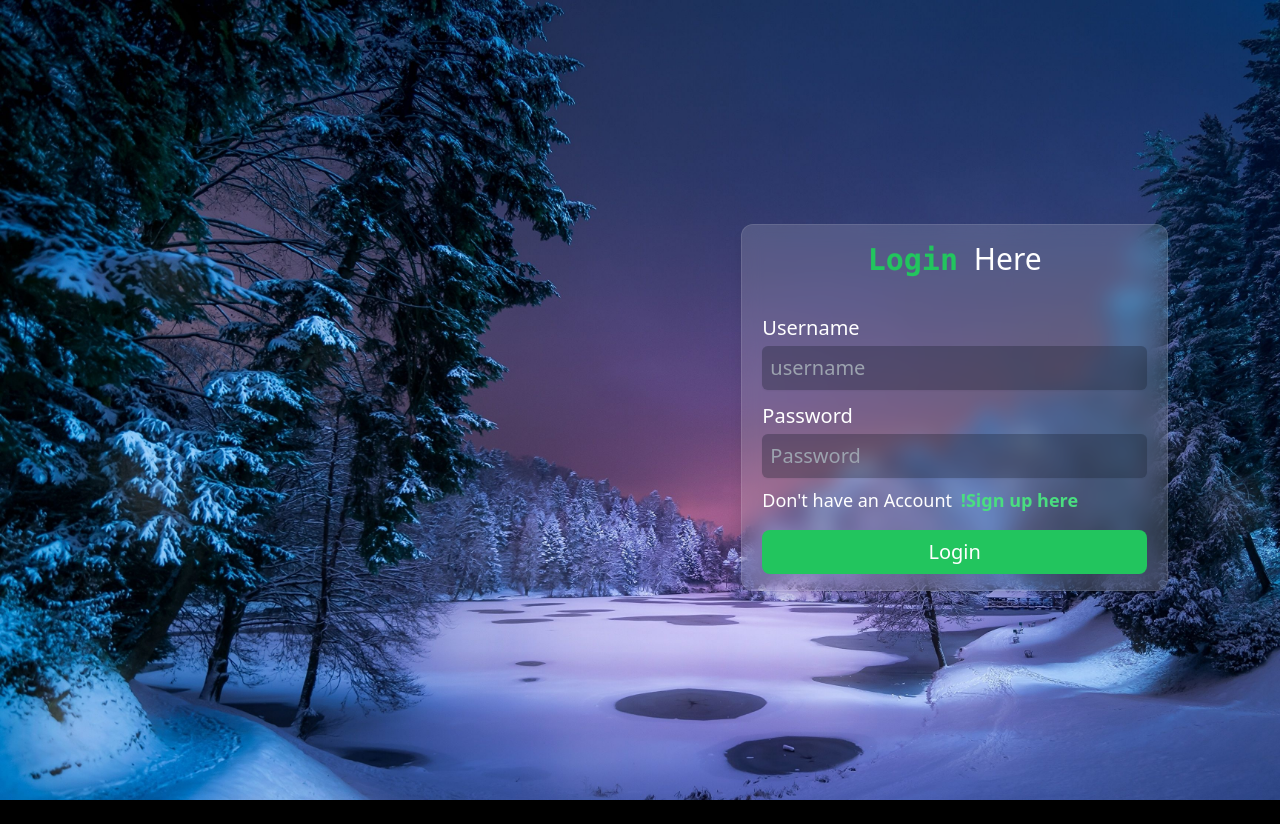
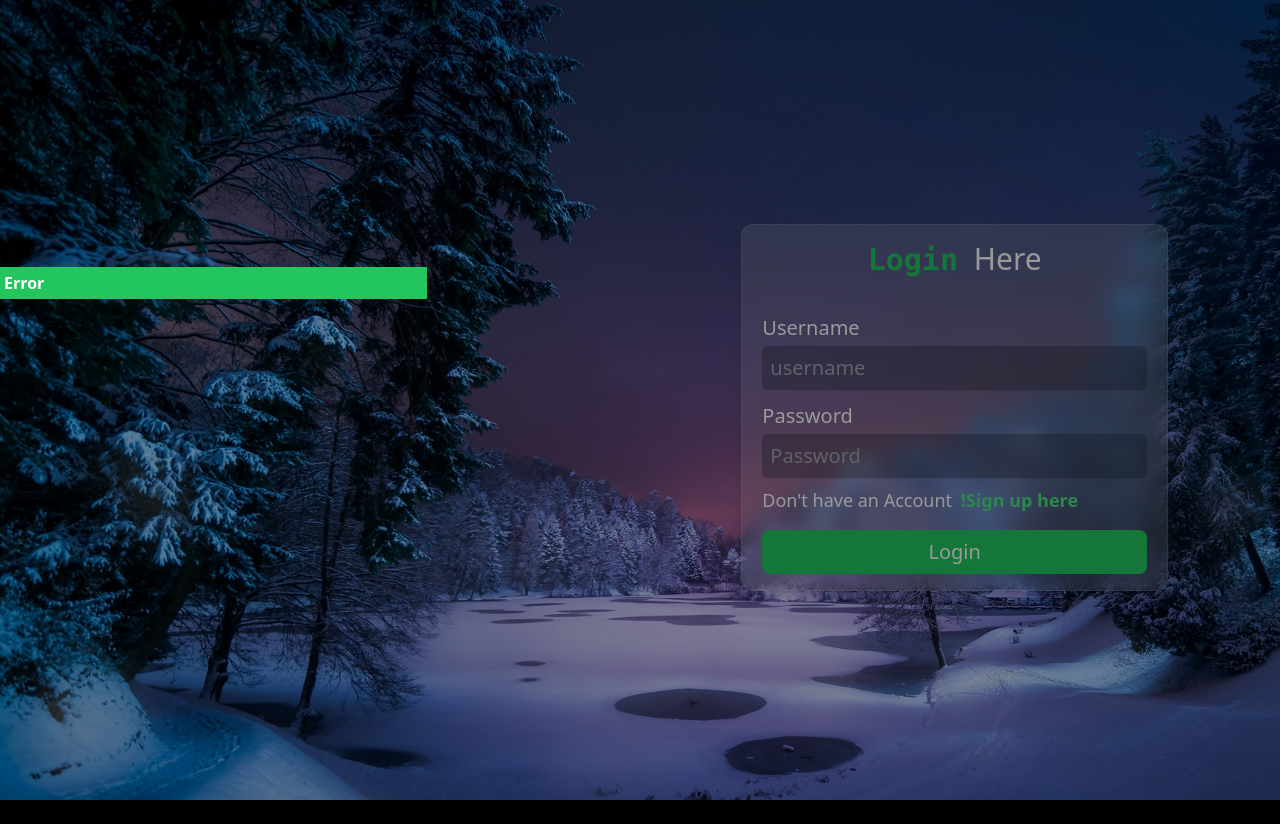
Before and after one commit to Mubsshir/Maybe-Some-Social-Media-App, a React (Vite) app in the folder Frontend/frontpost/: page /login in a window 1280 px wide. After the commit the page ends 800 px from the top, so only its background shows below. Built offline with nearby package versions, Linux system fonts and the light colour scheme.

Commit message:
Modal Rethink

```diff
--- a/Frontend/frontpost/src/components/ui/Modal.jsx
+++ b/Frontend/frontpost/src/components/ui/Modal.jsx
@@ -1,34 +1,43 @@
-
-import { useState } from 'react';
-import ReactDOM from 'react-dom';
+import { useState, useRef, useEffect } from 'react';
 import PropTypes from 'prop-types'
 
-const Backdrop = () => {
-  const [show, setShow] = useState(true);
-  const HideModal = () => {
-    setShow(false)
-  }
-  return (
-    show && <div onClick={HideModal} className='w-dvw h-dvh fixed bg-black bg-opacity-40 z-50' ></div>
-  )
-}
 
 const Modal = (props) => {
-  return (
+  const [isOpen, setIsOpen] = useState(true);
+  const ModalRef = useRef(null);
+
+  const handleClickOutside = (event) => {
+    if (ModalRef.current && !ModalRef.current.contains(event.target)) {
+      // Click occurred outside the Modal, close it
+      setIsOpen(false);
+    }
+  };
+
+  useEffect(() => {
+    // Attach the event listener when the component mounts
+    document.addEventListener('mousedown', handleClickOutside);
+    // Clean up the event listener when the component unmounts
+    return () => {
+      document.removeEventListener('mousedown', handleClickOutside);
+    };
+  }, []);
+
+  return isOpen ? (
     <>
-      {ReactDOM.createPortal(<Backdrop />, document.getElementById("backdrop"))}
-      {ReactDOM.createPortal(
-        <div className={props.className}>
-          {props.children}
-        </div>, document.getElementById("modal")
-      )}
+      <div onClick={()=>{setIsOpen(false)}} className= 'w-dvw h-dvh bg-black bg-opacity-40 fixed left-0 top-0' ></div>
+      <div ref={ModalRef} className="w-1/3  top-1/3 bg-white fixed shadow-sm left-0" >
+        <div className='bg-green-500 px-1 py-1 font-semibold text-white'>
+          <h3>Error</h3>
+        </div>
+      </div>
     </>
-  )
-}
+  ) : null;
+};
+
 
 Modal.propTypes = {
   children: PropTypes.element.isRequired,
-  className: PropTypes.string.isRequired
-}
+  className: PropTypes.string
+};
 
 export default Modal;
--- a/Frontend/frontpost/src/index.css
+++ b/Frontend/frontpost/src/index.css
@@ -8,16 +8,33 @@
   margin: 0;
 }
 body{
+  position: relative;
   background-color: black;
   background-blend-mode: darken;
   overflow: hidden;
   user-select: none;
+  width: 100vw;
+  height: 100vh;
 }
 #root{
   height: 100%;
   width: 100%;
 }
 
+#backdrop :first-child{
+  width: 100dvw;
+  height: 100dvh;
+  background-color: rgba(12, 27, 3, 0.616);
+  z-index: 60;
+  position: fixed;
+  top: 0;
+  left: 0;
+}
+#modal{
+  z-index: 99;
+  position: fixed;
+  top: 35%;
+}
 .hideScroll::-webkit-scrollbar{
   display: none;
 }
--- a/Frontend/frontpost/src/pages/Auth.jsx
+++ b/Frontend/frontpost/src/pages/Auth.jsx
@@ -23,7 +23,7 @@ const Auth = () => {
   const passRef = useRef("");
   const cPassRef = useRef("");
 
-  const { setIsAuthenticated,setUID } = useContext(AuthContext);
+  const { setIsAuthenticated, setUID } = useContext(AuthContext);
 
   const formTypeHandler = () => {
     setIsSignIn(!signIn)
@@ -66,7 +66,7 @@ const Auth = () => {
     }
 
 
-    if (!signIn){
+    if (!signIn) {
       if (pass != cPass) {
         setErrorMsg("Password Not Matched..");
         setIsValid(false);
@@ -91,7 +91,8 @@ const Auth = () => {
     setShowSuccess(false);
   }, 5000);
   return (
-    <div className="xl:w-1/3 phone:w-11/12 phone:mx-0  md:w-4/5 sm:w-4/5 sm:mx-auto h-auto  bg-white bg-opacity-15 border border-white border-opacity-10 rounded-xl overflow-auto xl:mt-3.5 xl:mr-28 shadow-lg backdrop-blur-[10px] ">
+    <>
+      <div className=" xl:w-1/3 phone:w-11/12 phone:mx-0  md:w-4/5 sm:w-4/5 sm:mx-auto h-auto  bg-white bg-opacity-15 border border-white border-opacity-10 rounded-xl overflow-auto xl:mt-3.5 xl:mr-28 shadow-lg backdrop-blur-[10px] ">
         <h3 className={headingClass}><span className="font-extrabold text-green-500 mr-2 font-mono">{signIn ? 'Login' : 'Sign Up'}</span> Here</h3>
         {showSuccess && <h3 className="ml-4 text-white text-lg font-bold">Successfully Signed Up,You can <span className="text-green-500">Login</span> now</h3>}
         <form className={formClass} onSubmit={onsubmitHandler} >
@@ -115,11 +116,11 @@ const Auth = () => {
           </div>
           <Input input={{ type: 'submit', value: signIn ? 'Login' : 'Create Account' }} className="bg-green-500  cursor-pointer mt-4  py-2 text-xl  text-white rounded-lg" />
         </form>
-      <Modal>
-        <div>Hello</div>
-      </Modal>
+
         {!isValid && <p className="text-red-600 font-semibold text-xl px-4 mb-3 ml-2">{ErrorMsg}</p>}
       </div >
+      <Modal className="bg-white z-10"/>
+    </>
   )
 }
 
--- /dev/null
+++ b/Frontend/frontpost/src/test/test.html
@@ -0,0 +1,46 @@
+<!DOCTYPE html>
+<html lang="en">
+<head>
+  <meta charset="UTF-8">
+  <meta name="viewport" content="width=device-width, initial-scale=1.0">
+  <style>
+    body {
+      position: static; /* Make sure the body is positioned relative */
+      margin: 0; /* Remove default margin to ensure full width and height */
+      background-color: gray;
+    }
+
+    .container {
+      width: 50%; /* Set your container width as needed */
+      margin: auto; /* Center the container */ /* Ensure the container is positioned relative to the body */
+      border: 1px solid #ccc; /* Just for visualization */
+      height: 300px;
+
+    }
+
+    .absolute-component {
+      position: fixed;
+      top: 50%; /* Adjust top position as needed */
+      left: 100vh-50; /* Adjust left position as needed */
+      background-color: #ff0000; /* Just for visualization */
+      padding: 10px; /* Just for visualization */
+    }
+  </style>
+</head>
+<body>
+
+<div class="container">
+  <form action="">
+    <input type="text">
+    <button>Submit</button>
+  </form>
+
+  <!-- Your component with absolute positioning -->
+  <div class="absolute-component">
+    <!-- Content of your component -->
+    This is an absolutely positioned component.
+  </div>
+</div>
+
+</body>
+</html>
```
Lines whose indentation alone changed are shown as unchanged.
